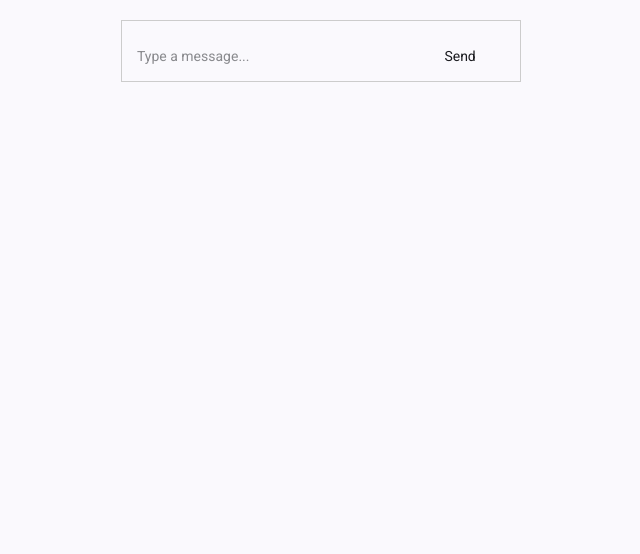
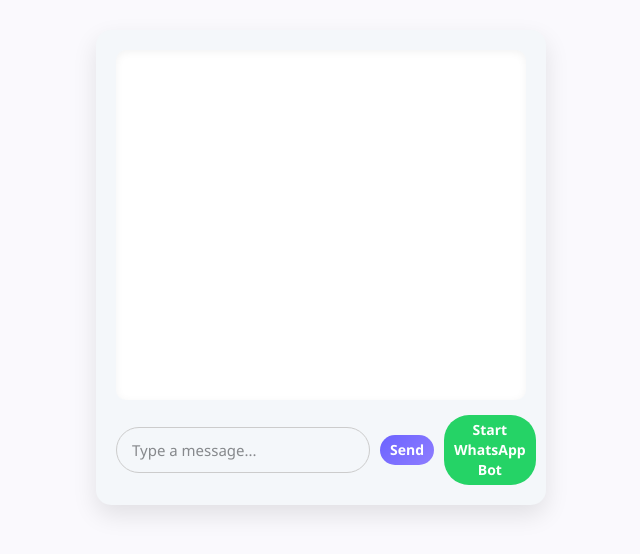
Before and after one commit to farrukh0913/claw-chat-frontend, an Angular app: page / in a window 1280 px wide. Shown: the top 554 px of the page, without its empty margins (319-959 px from the left). Built offline with nearby package versions, Linux system fonts and the light colour scheme.

Commit message:
feat: chat with resp

```diff
--- a/src/app/chat/chat.css
+++ b/src/app/chat/chat.css
@@ -1,5 +1,118 @@
-.chat-box { width: 400px; margin: 20px auto; border: 1px solid #ccc; padding: 10px; }
-.user { text-align: right; color: blue; }
-.bot { text-align: left; color: green; }
-input { width: 80%; padding: 5px; margin-top: 10px; }
-button { padding: 5px 10px; }
+.chat-container {
+    width: 450px;
+    margin: 30px auto;
+    font-family: 'Segoe UI', Tahoma, Geneva, Verdana, sans-serif;
+    background: #f4f7fa;
+    border-radius: 15px;
+    box-shadow: 0 10px 25px rgba(0,0,0,0.1);
+    padding: 20px;
+  }
+
+  .chat-box {
+    height: 350px;
+    overflow-y: auto;
+    padding: 15px;
+    border-radius: 10px;
+    background: #ffffff;
+    box-shadow: inset 0 2px 8px rgba(0,0,0,0.05);
+    margin-bottom: 15px;
+  }
+
+  .chat-box .user-msg, .chat-box .bot-msg {
+    display: flex;
+    margin-bottom: 10px;
+    max-width: 80%;
+    padding: 10px 15px;
+    border-radius: 20px;
+    word-wrap: break-word;
+  }
+
+  .chat-box .user-msg {
+    margin-left: auto;
+    background: linear-gradient(135deg, #6c63ff, #8e7dff);
+    color: #fff;
+  }
+
+  .chat-box .bot-msg {
+    margin-right: auto;
+    background: #e0e0e0;
+    color: #333;
+  }
+
+  .chat-box .from {
+    font-weight: bold;
+    margin-right: 8px;
+  }
+
+  .chat-input {
+    display: flex;
+    gap: 10px;
+    align-items: center;
+  }
+
+  .chat-input input {
+    flex: 1;
+    padding: 12px 15px;
+    border-radius: 25px;
+    border: 1px solid #ccc;
+    font-size: 15px;
+    outline: none;
+    transition: all 0.2s;
+  }
+
+  .chat-input input:focus {
+    border-color: #6c63ff;
+    box-shadow: 0 0 8px rgba(108,99,255,0.3);
+  }
+
+  .btn {
+    padding: 5px 10px;
+    border: none;
+    border-radius: 25px;
+    font-weight: bold;
+    cursor: pointer;
+    transition: all 0.3s;
+    font-size: 14px;
+  }
+
+  .send-btn {
+    background: linear-gradient(135deg, #6c63ff, #8e7dff);
+    color: #fff;
+  }
+
+  .send-btn:hover {
+    transform: scale(1.05);
+    box-shadow: 0 5px 15px rgba(108,99,255,0.4);
+  }
+
+  .wa-btn {
+    background: #25d366; /* WhatsApp green */
+    color: #fff;
+  }
+
+  .wa-btn:hover {
+    transform: scale(1.05);
+    box-shadow: 0 5px 15px rgba(37,211,102,0.4);
+  }
+
+  .whatsapp-responses {
+    margin-top: 20px;
+    padding: 15px;
+    border-radius: 15px;
+    background: #fff3cd;
+    box-shadow: inset 0 2px 8px rgba(0,0,0,0.05);
+  }
+
+  .whatsapp-responses h3 {
+    margin-top: 0;
+    margin-bottom: 10px;
+    color: #856404;
+  }
+
+  .whatsapp-responses .wa-msg {
+    margin-bottom: 8px;
+    padding: 8px 12px;
+    border-radius: 15px;
+    background: #fff8e1;
+    color: #856404;
+  }
--- a/src/app/chat/chat.html
+++ b/src/app/chat/chat.html
@@ -1,8 +1,25 @@
-<div class="chat-box">
-    <div *ngFor="let msg of messages" [ngClass]="msg.from">
-      <strong>{{msg.from}}:</strong> {{msg.text}}
+<div class="chat-container">
+
+  <!-- Chat messages -->
+  <div class="chat-box">
+    <div *ngFor="let msg of messages" [ngClass]="{'user-msg': msg.from === 'User', 'bot-msg': msg.from !== 'User'}">
+      <span class="from">{{ msg.from }}:</span>
+      <span class="text">{{ msg.text }}</span>
     </div>
+  </div>
 
+  <!-- Input section -->
+  <div class="chat-input">
     <input [(ngModel)]="userMessage" (keyup.enter)="sendMessage()" placeholder="Type a message..." />
-    <button (click)="sendMessage()">Send</button>
+    <button class="btn send-btn" (click)="sendMessage()">Send</button>
+    <button class="btn wa-btn" (click)="startWhatsApp()">Start WhatsApp Bot</button>
   </div>
+
+  <!-- WhatsApp bot responses section -->
+  <div class="whatsapp-responses" *ngIf="whatsappResponses.length > 0">
+    <h3>WhatsApp Bot Responses</h3>
+    <div *ngFor="let resp of whatsappResponses" class="wa-msg">
+      <strong>{{ resp.from }}:</strong> {{ resp.text }}
+    </div>
+  </div>
+</div>
--- a/src/app/chat/chat.ts
+++ b/src/app/chat/chat.ts
@@ -1,37 +1,91 @@
-import { Component } from '@angular/core';
-import { HttpClient, HttpClientModule } from '@angular/common/http';
+import { Component, ChangeDetectorRef } from '@angular/core';
 import { FormsModule } from '@angular/forms';
 import { CommonModule } from '@angular/common';
+import { HttpClientModule } from '@angular/common/http';
+
+interface Message {
+  from: string;
+  text: string;
+}
 
 @Component({
   selector: 'app-chat',
   templateUrl: './chat.html',
   styleUrls: ['./chat.css'],
-  imports: [FormsModule, HttpClientModule, CommonModule,
-    FormsModule,
-    HttpClientModule]
+  standalone: true,
+  imports: [FormsModule, HttpClientModule, CommonModule]
 })
 export class ChatComponent {
-  messages: { from: string, text: string }[] = [];
   userMessage: string = '';
+  messages: Message[] = [];
+  whatsappResponses: Message[] = [];
 
-  constructor(private http: HttpClient) {}
+  constructor(private cd: ChangeDetectorRef) {}
 
-  ngOnInit() {
-    this.sendMessage();
-  }
-
+  // Send message handler
   sendMessage() {
     if (!this.userMessage.trim()) return;
 
-    this.messages.push({ from: 'user', text: this.userMessage });
+    // Add user message
+    this.messages.push({ from: 'User', text: this.userMessage });
 
-    this.http.post<{ reply: string }>('http://localhost:3000/api/chat', { message: this.userMessage })
-      .subscribe(res => {
-        console.log('response from backend', res);
-        this.messages.push({ from: 'bot', text: res.reply });
-      });
+    // Send to backend or handle locally
+    this.sendToBackend(this.userMessage);
 
+    // Clear input
     this.userMessage = '';
   }
+
+  // Handle backend or local bot logic
+  async sendToBackend(message: string) {
+    try {
+      let botReply = '';
+
+      // Local check for 2+2
+      if (message.trim() === '2+2') {
+        botReply = 'The answer to 2+2 is... (drumroll please)... 4!';
+      } else {
+        // Send message to backend
+        const res = await fetch('http://localhost:3000/api/chat', {
+          method: 'POST',
+          headers: { 'Content-Type': 'application/json' },
+          body: JSON.stringify({ message })
+        });
+        const data = await res.json();
+        console.log('Backend response:', data);
+        botReply = data.reply || 'No reply from backend.';
+      }
+
+      // Add bot reply with optional delay (simulate thinking)
+      setTimeout(() => {
+        this.messages.push({ from: 'Bot', text: botReply });
+        this.cd.detectChanges(); // Force UI update
+      }, 500);
+
+    } catch (err) {
+      console.error(err);
+      setTimeout(() => {
+        this.messages.push({ from: 'Bot', text: 'Error sending message.' });
+        this.cd.detectChanges();
+      }, 0);
+    }
+  }
+
+  // Start WhatsApp bot
+  async startWhatsApp() {
+    try {
+      const res = await fetch('http://localhost:3000/api/whatsapp/start', {
+        method: 'POST'
+      });
+      const data = await res.json();
+
+      // Display system message
+      this.whatsappResponses.push({ from: 'System', text: data.message });
+      this.cd.detectChanges();
+    } catch (err) {
+      console.error(err);
+      this.whatsappResponses.push({ from: 'System', text: 'Failed to start WhatsApp bot.' });
+      this.cd.detectChanges();
+    }
+  }
 }
```
